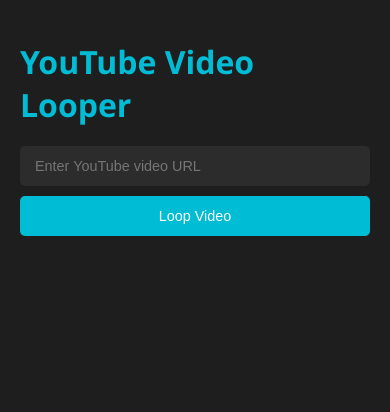
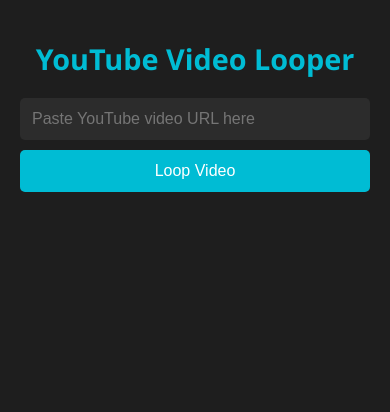
Before and after one commit to UncrownedGuard/youtube-looper, a plain HTML site: page index.html in a window 390 px wide. Drawn offline with Linux system fonts and the light colour scheme.

Commit message:
Update index.html

```diff
--- a/index.html
+++ b/index.html
@@ -5,106 +5,94 @@
   <meta name="viewport" content="width=device-width, initial-scale=1.0" />
   <title>YouTube Video Looper</title>
   <style>
-    /* Reset and base styles */
-    * {
-      box-sizing: border-box;
+    body {
       margin: 0;
-      padding: 0;
+      font-family: 'Segoe UI', sans-serif;
+      background-color: #1e1e1e;
+      color: #ffffff;
+      padding: 20px;
     }
 
-    body {
-      font-family: 'Segoe UI', Tahoma, Geneva, Verdana, sans-serif;
-      background-color: #1e1e1e;
-      color: #ffffff;
-      display: flex;
-      flex-direction: column;
-      align-items: center;
-      padding: 40px 20px;
-      min-height: 100vh;
+    .container {
+      max-width: 720px;
+      margin: 0 auto;
+      width: 100%;
     }
 
     h1 {
-      font-size: 2.5rem;
+      font-size: 1.8rem;
+      text-align: center;
+      color: #00bcd4;
       margin-bottom: 20px;
-      color: #00bcd4;
     }
 
     .input-group {
       display: flex;
       flex-direction: column;
-      width: 100%;
-      max-width: 600px;
-      margin-bottom: 30px;
+      gap: 10px;
+      margin-bottom: 20px;
     }
 
-    .input-group input {
-      padding: 12px 15px;
+    input, button {
+      padding: 12px;
       font-size: 1rem;
       border: none;
       border-radius: 5px;
-      margin-bottom: 10px;
-      background-color: #2c2c2c;
-      color: #ffffff;
     }
 
-    .input-group button {
-      padding: 12px 15px;
-      font-size: 1rem;
-      border: none;
-      border-radius: 5px;
-      background-color: #00bcd4;
-      color: #ffffff;
-      cursor: pointer;
-      transition: background-color 0.3s ease;
+    input {
+      background-color: #2c2c2c;
+      color: #fff;
     }
 
-    .input-group button:hover {
+    button {
+      background-color: #00bcd4;
+      color: #fff;
+      cursor: pointer;
+    }
+
+    button:hover {
       background-color: #0097a7;
     }
 
-    #videoContainer {
-      width: 100%;
-      max-width: 800px;
-      aspect-ratio: 16 / 9;
-      margin-top: 20px;
+    .video-wrapper {
+      position: relative;
+      padding-bottom: 56.25%; /* 16:9 ratio */
+      height: 0;
+      overflow: hidden;
+      max-height: 405px;
+      border-radius: 10px;
     }
 
-    #videoContainer iframe {
+    .video-wrapper iframe {
+      position: absolute;
+      top: 0;
+      left: 0;
       width: 100%;
       height: 100%;
       border: none;
-      border-radius: 10px;
-    }
-
-    @media (max-width: 600px) {
-      h1 {
-        font-size: 2rem;
-      }
-
-      .input-group input,
-      .input-group button {
-        font-size: 0.9rem;
-      }
     }
   </style>
 </head>
 <body>
-  <h1>YouTube Video Looper</h1>
-  <div class="input-group">
-    <input type="text" id="youtubeUrl" placeholder="Enter YouTube video URL" />
-    <button onclick="loadVideo()">Loop Video</button>
+  <div class="container">
+    <h1>YouTube Video Looper</h1>
+    <div class="input-group">
+      <input type="text" id="youtubeUrl" placeholder="Paste YouTube video URL here" />
+      <button onclick="loadVideo()">Loop Video</button>
+    </div>
+    <div class="video-wrapper" id="videoContainer"></div>
   </div>
-  <div id="videoContainer"></div>
 
   <script>
     function extractVideoID(url) {
-      const regex = /(?:https?:\/\/)?(?:www\.)?(?:youtube\.com\/(?:watch\?v=|embed\/)|youtu\.be\/)([^\s&?]+)/;
+      const regex = /(?:youtube\.com\/watch\?v=|youtu\.be\/)([^\s&]+)/;
       const match = url.match(regex);
       return match ? match[1] : null;
     }
 
     function loadVideo() {
-      const url = document.getElementById('youtubeUrl').value.trim();
+      const url = document.getElementById('youtubeUrl').value;
       const videoId = extractVideoID(url);
 
       if (!videoId) {
@@ -113,8 +101,7 @@
       }
 
       const embedUrl = `https://www.youtube.com/embed/${videoId}?autoplay=1&loop=1&playlist=${videoId}`;
-      const iframe = `<iframe src="${embedUrl}" allow="autoplay; encrypted-media" allowfullscreen></iframe>`;
-      document.getElementById('videoContainer').innerHTML = iframe;
+      document.getElementById('videoContainer').innerHTML = `<iframe src="${embedUrl}" allow="autoplay; encrypted-media" allowfullscreen></iframe>`;
     }
   </script>
 </body>
```
